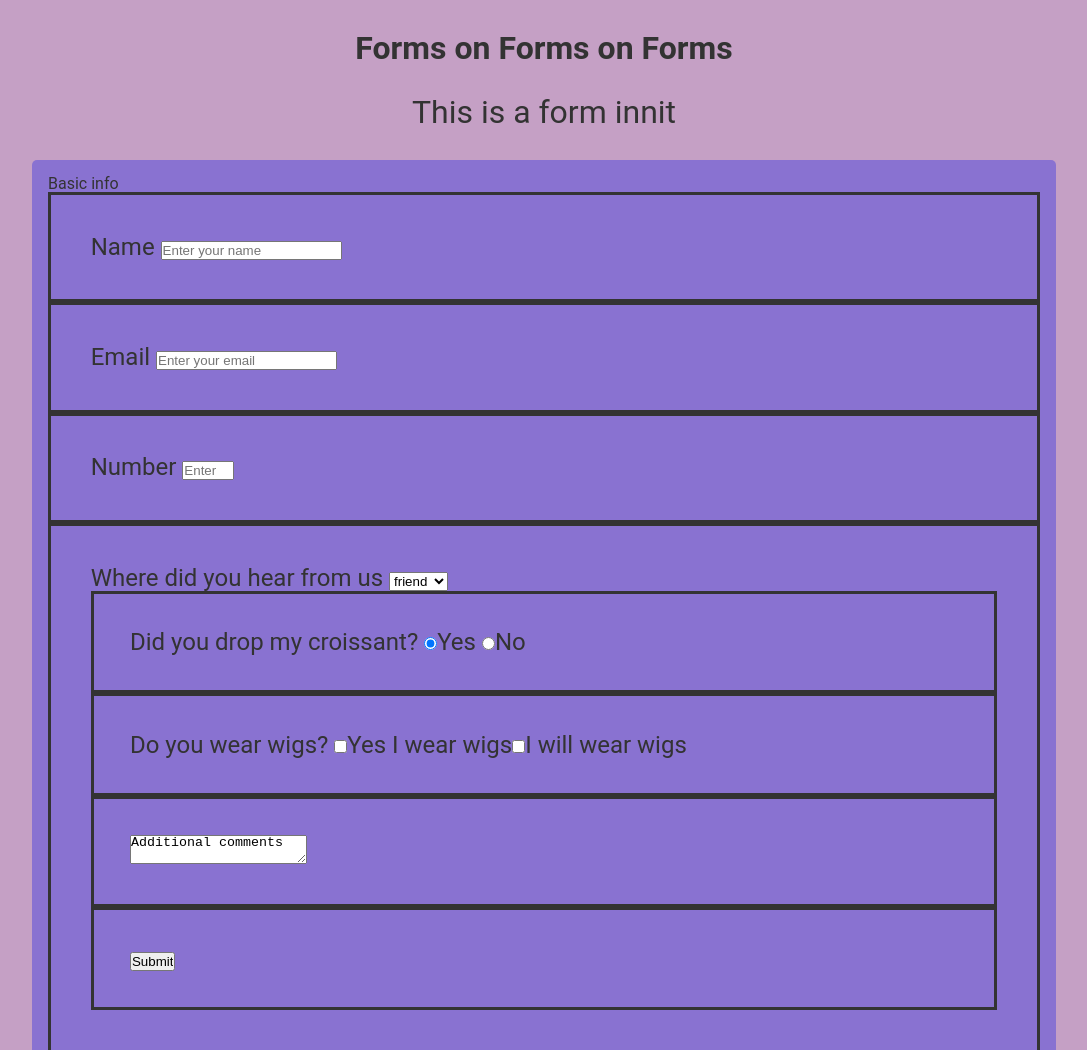
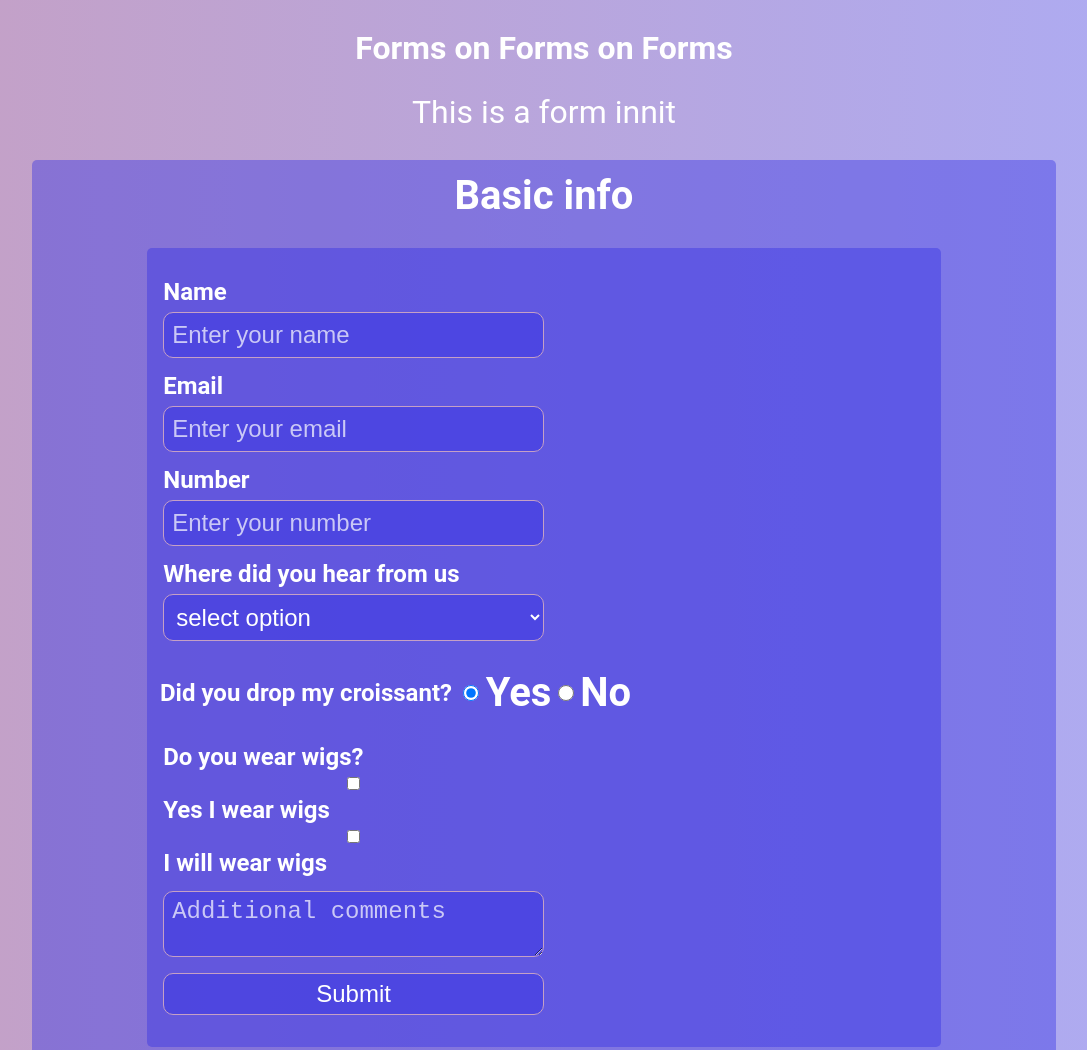
Before and after one commit to ffups/freecodecamp-survey-form, a plain HTML site: page index.html in a window 1280 px wide. Shown: the top 1050 px of the page, without its empty margins (96-1183 px from the left). Drawn offline with Linux system fonts and the light colour scheme.

Commit message:
updates to the styles
fixed some stuff, broke some other stuff

```diff
--- a/index.html
+++ b/index.html
@@ -4,8 +4,8 @@
 <head>
   <meta charset="utf-8">
   <link rel="stylesheet" href="styles.css">
-  <title>Ffups form
-    </title>
+  <meta name="viewport" content="width=device-width, initial-scale=1.0">
+  <title>Ffups form</title>
 </head>
 
 <body>
@@ -17,28 +17,31 @@
 
 <form id="survey-form">
 
-        <label id="name-label">Name <input required id="name" type="text" placeholder="Enter your name"></label>
-        <label id="email-label">Email <input required id="email" type="email" placeholder="Enter your email"></label>
-        <label id="number-label">Number <input min="7" max="11" id="number" type="number"
+        <label id="name-label">Name <input class="input" required id="name" type="text" placeholder="Enter your name"></label>
+        <label id="email-label">Email <input class="input" required id="email" type="email" placeholder="Enter your email"></label>
+        <label id="number-label">Number <input class="input" min="7" max="11" id="number" type="number"
             placeholder="Enter your number"></label>
         <label>Where did you hear from us
-          <select id="dropdown">
-            <option>friend</option>
+          <select class="input" id="dropdown">
+            <option disabled selected="true">select option</option>
             <option>foe</option>
             <option>fam</option>
             <option>florgle</option>
           </select>
-          <label>Did you drop my croissant?
+        </label>
+        <div class="radio-container">
+          <label class="drop">Did you drop my croissant?</label>
             <input checked value="1" type="radio" name="croissant">Yes</input>
             <input value="2" type="radio" name="croissant">No</input>
-          </label>
+
+        </div>
           <label>Do you wear wigs? <input type="checkbox" value="3">Yes I wear wigs<input type="checkbox" value="4">I
             will wear wigs</label>
           <label>
-            <textarea>Additional comments</textarea>
+            <textarea class="input" placeholder="Additional comments"></textarea>
           </label>
           <label>
-            <input type="submit" value="Submit" id="submit">
+            <input class="input" type="submit" value="Submit" id="submit">
           </label>
     </fieldset>
     </form>
--- a/styles.css
+++ b/styles.css
@@ -6,9 +6,9 @@
 }
 
 body {
-    font-family: 'Roboto', sans-serif;
-    background-color: hsl(300, 24%, 70%);
-    color: #333;
+    color: #ffffff;
+    font-family:  'Roboto', sans-serif;
+    background-image: linear-gradient(90deg,hsl(300, 24%, 70%),hsla(241, 76%, 53%, 0.397));
     font-size: 16px;
     line-height: 1.6;
 }
@@ -18,14 +18,29 @@ body {
     margin-top: 2rem;
     font-size: 2rem;
 }
-
-fieldset {
+form {
     margin: 2rem auto;
     padding: 1rem;
     width: 80%;
     border: 0px solid #333;
     border-radius: 5px;
     background-color: hsla(241, 76%, 53%, 0.397);
+
+   }
+
+fieldset {
+    margin: 2rem auto;
+    display: flex;
+    flex-direction: column;
+    align-items: center;
+    padding: 1rem;
+    width: 80%;
+    border: 0px solid #333;
+    border-radius: 5px;
+    background-color: hsla(241, 76%, 53%, 0.397);
+    text-align: center;
+    font-size: 2.5rem;
+    font-weight: bold;
 }
 
 legend {
@@ -37,15 +52,47 @@ legend {
 label {
     text-align: left;
     display: block;
-    padding: 4%;
+    margin: 1rem 0;
     font-size: 1.5rem;
+    }
+
+.input, input {
+    width: 50%;
+    display: block;
+    padding: 0.5rem;
+    margin: 0.5rem 0;
+    font-size: 1.5rem;
+    border: 1px solid #333;
+    border-radius: 10px;
     border-style: solid;
+    border-color: hsl(300, 24%, 70%);
+    border-width: 1px;
+    background-color: hsla(241, 76%, 53%, 0.397);
+    color: white;
+}
+.drop {
+    position: absolute;
+    width: 60%;
+
 }
 
-input
-#basic-info {
-    text-align: center;
-    font-size: 1.5rem;
-    font-weight: bold;
-    justify-content: space-between;
+
+::placeholder {
+    opacity: 0.7;
+    color: white;
 }
+
+input[type="radio"]{
+    margin: 0.4rem;
+    width: 1rem;
+    height: 1rem;
+    cursor: pointer;
+}
+
+.radio-container {
+    display: flex;
+    align-items: center;
+    justify-content: center;
+    margin: 2rem;
+
+}
```
